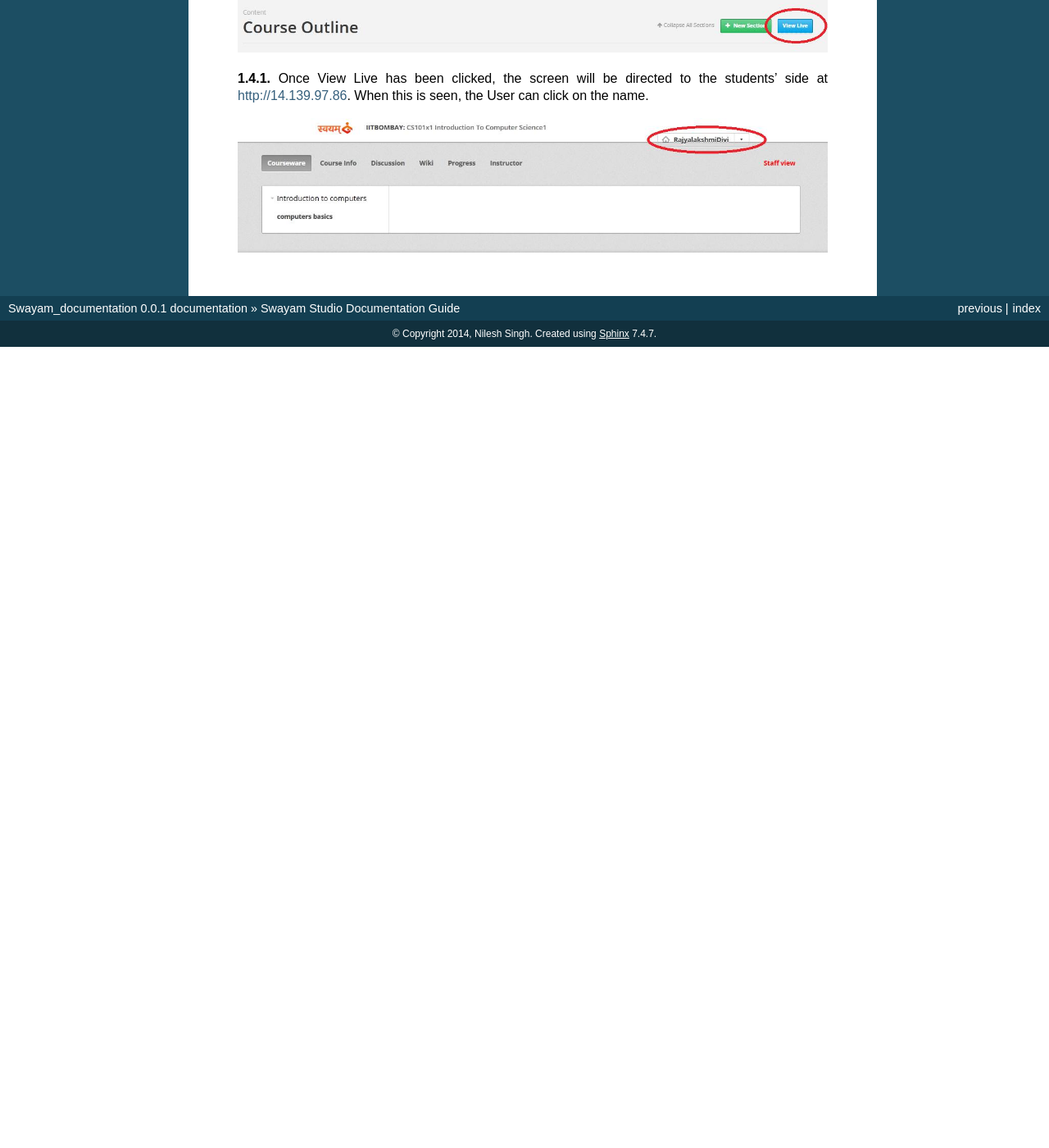
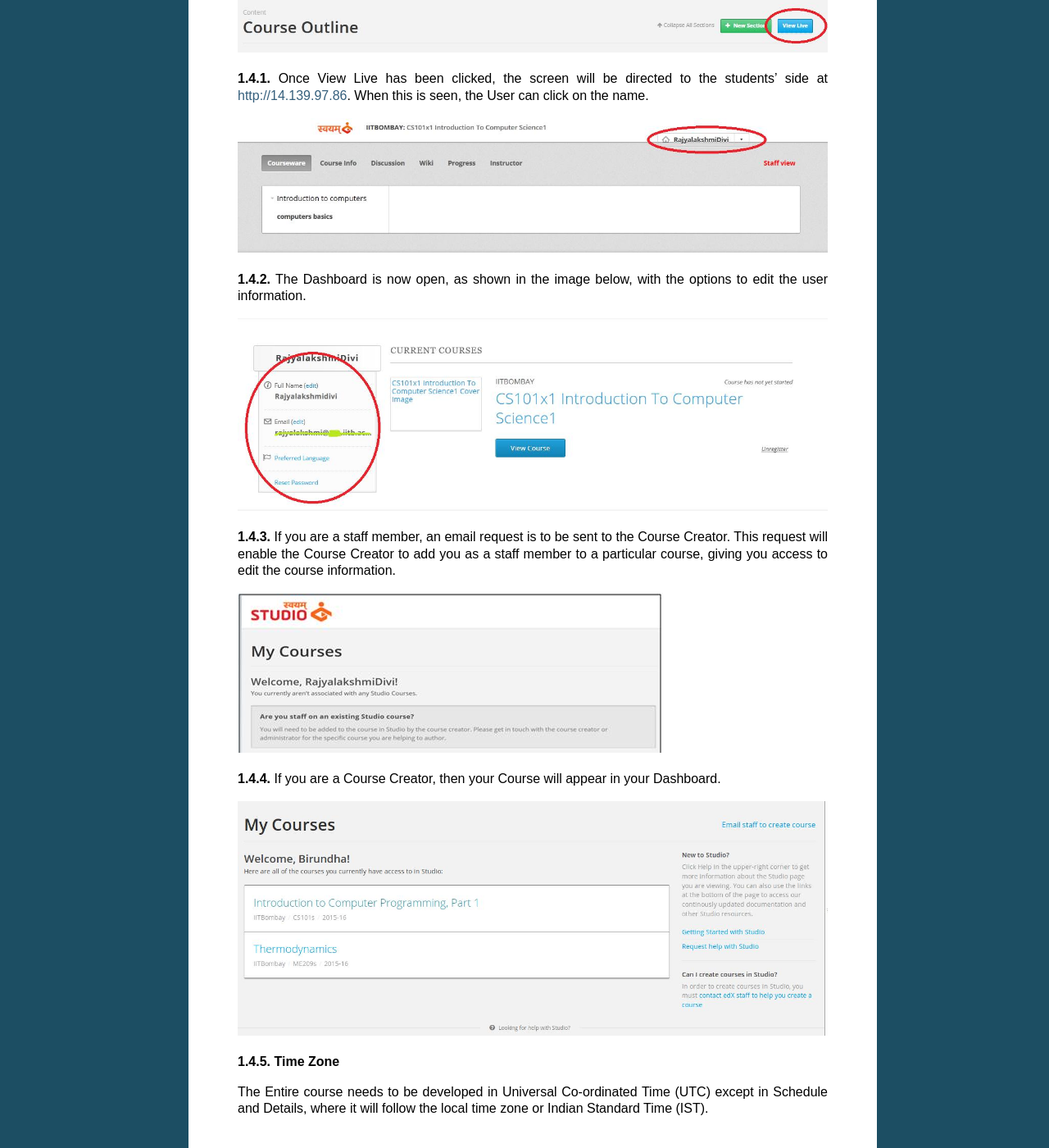
Before and after one commit to NileshSingh/Swayam_Doc, a Sphinx documentation site: the page built from source/swayam_doc.rst, in a window 1280 px wide and 1400 px high, scrolled down 4341 px. Shown: the whole window at 82% size. Built offline with Sphinx 7.4.7, drawn with Linux system fonts in a browser that asks for light colours; before the commit the page ends 4764 px from its top, so only the background shows below that.

Commit message:
swayam_doc.rst

```diff
--- a/source/swayam_doc.rst
+++ b/source/swayam_doc.rst
@@ -95,3 +95,25 @@ Enter your information in the relevant fields, as shown in the given image.
 
   .. image::  images/live_view_page.jpg
     :alt: live view page
+
+  **1.4.2.** The Dashboard is now open, as shown in the image below, with the options to edit the user information.
+
+  .. image::  images/dashboard.jpg
+    :alt: dashboard page
+
+  **1.4.3.** If you are a staff member, an email request is to be sent to the Course Creator.
+  This request will enable the Course Creator to add you as a staff member to a particular course,
+  giving you access to edit the course information.
+
+  .. image::  images/welcome.jpg
+    :alt: welcome page
+
+  **1.4.4.** If you are a Course Creator, then your Course will appear in your Dashboard.
+
+  .. image::  images/course_creator.jpg
+    :alt: course_creator page
+
+  **1.4.5. Time Zone**
+
+  The Entire course needs to be developed in Universal Co-ordinated Time (UTC) except in Schedule
+  and Details, where it will follow the   local time zone or Indian Standard Time (IST).
```
Also changed, not shown: source/images/course_creator.jpg (added), source/images/course_outline_structure.jpg (added), source/images/dashboard.jpg (added), source/images/section.jpg (added), source/images/subsection.jpg (added), source/images/welcome.jpg (added), 1 other file.
